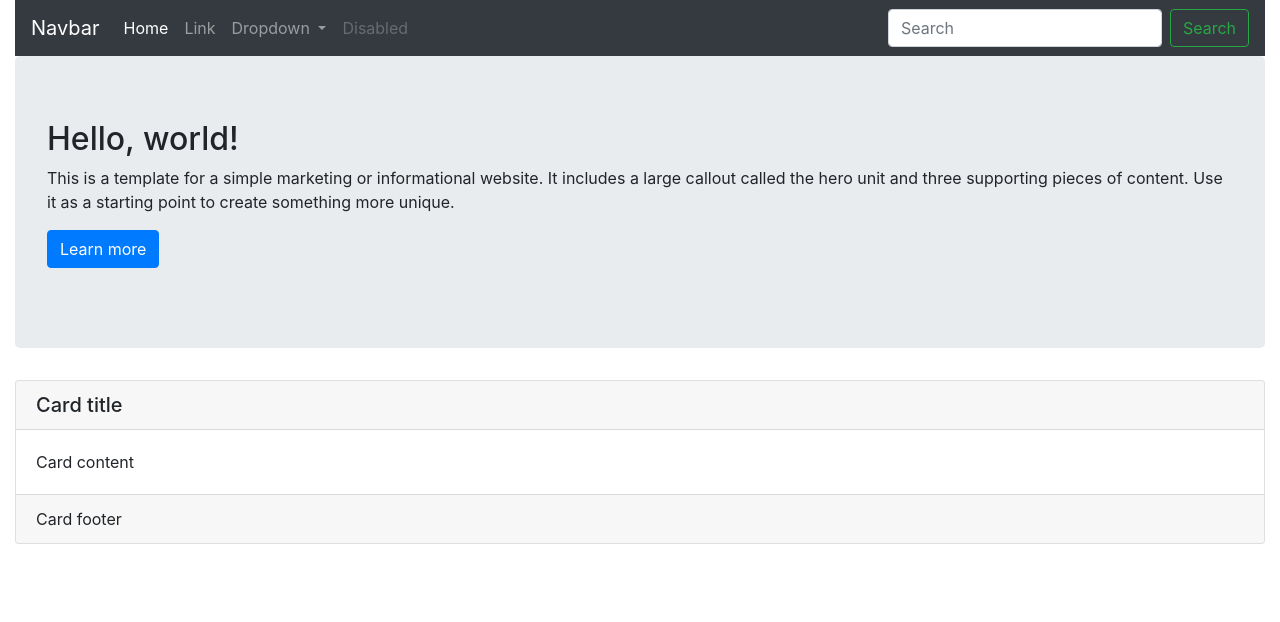
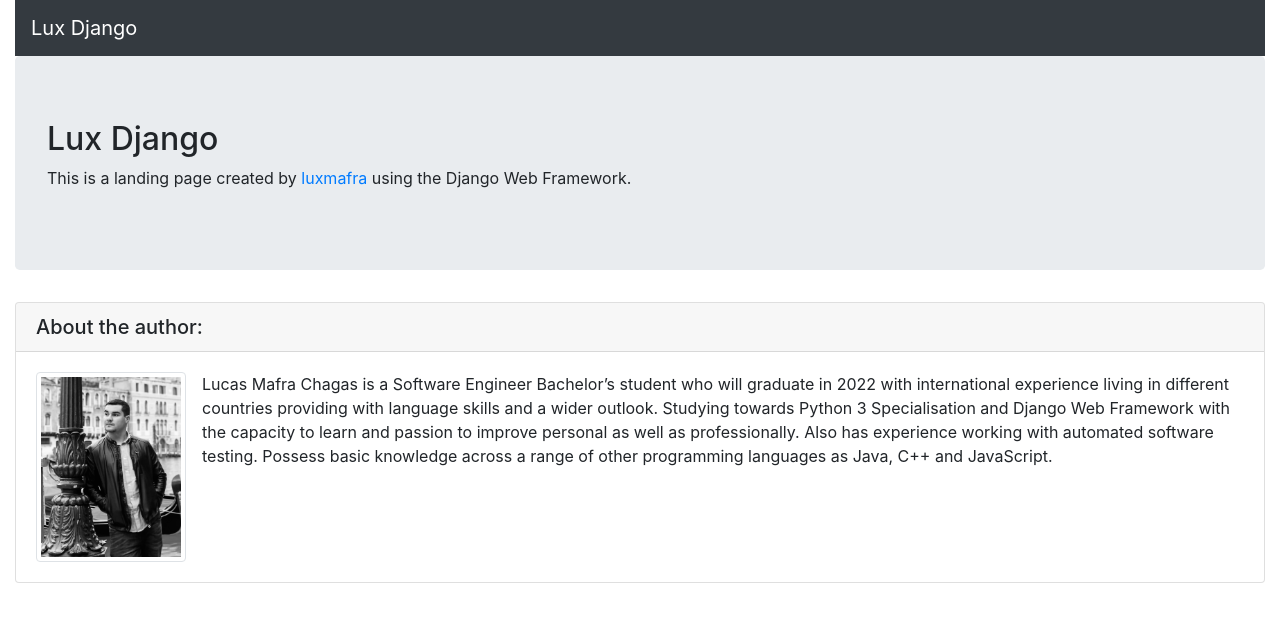
Before and after one commit to luxmafra/lux-django, a Django app: page / in a window 1280 px wide. Shown: the top 622 px of the page. Run offline with Django 3.2, Linux system fonts and the light colour scheme; some libraries are stand-ins or nearby versions.

Commit message:
front end: home

```diff
--- a/pypro/base/templates/base/home.html
+++ b/pypro/base/templates/base/home.html
@@ -6,14 +6,13 @@
     <meta http-equiv="X-UA-Compatible" content="IE=edge">
     <meta name="viewport" content="width=device-width, initial-scale=1">
 
-    <title>Bootstrap 4, from LayoutIt!</title>
+    <title>Lux Django</title>
 
-    <meta name="description" content="Source code generated using layoutit.com">
-    <meta name="author" content="LayoutIt!">
-
+    <meta name="description" content="Lux Django landing page">
+    <meta name="author" content="luxmafra">
+    <link rel="icon" type="image/png" href="{% static 'img/favicon.png' %}" />
     <link href="{% static 'css/bootstrap.min.css' %}" rel="stylesheet">
     <link href="{% static 'css/style.css' %}" rel="stylesheet">
-
 
 	<script src="{% static 'js/jquery.min.js' %}"></script>
     <script src="{% static 'js/bootstrap.min.js' %}"></script>
@@ -26,64 +25,43 @@
 	<div class="row">
 		<div class="col-md-12">
 			<nav class="navbar navbar-expand-lg navbar-dark bg-dark">
-  <a class="navbar-brand" href="#">Navbar</a>
+  <a class="navbar-brand" href="{% url 'base:home' %}">Lux Django</a>
   <button class="navbar-toggler" type="button" data-toggle="collapse" data-target="#navbarSupportedContent" aria-controls="navbarSupportedContent" aria-expanded="false" aria-label="Toggle navigation">
     <span class="navbar-toggler-icon"></span>
   </button>
 
   <div class="collapse navbar-collapse" id="navbarSupportedContent">
     <ul class="navbar-nav mr-auto">
-      <li class="nav-item active">
-        <a class="nav-link" href="#">Home <span class="sr-only">(current)</span></a>
-      </li>
-      <li class="nav-item">
-        <a class="nav-link" href="#">Link</a>
-      </li>
-      <li class="nav-item dropdown">
-        <a class="nav-link dropdown-toggle" href="#" id="navbarDropdown" role="button" data-toggle="dropdown" aria-haspopup="true" aria-expanded="false">
-          Dropdown
-        </a>
-        <div class="dropdown-menu" aria-labelledby="navbarDropdown">
-          <a class="dropdown-item" href="#">Action</a>
-          <a class="dropdown-item" href="#">Another action</a>
-          <div class="dropdown-divider"></div>
-          <a class="dropdown-item" href="#">Something else here</a>
-        </div>
-      </li>
-      <li class="nav-item">
-        <a class="nav-link disabled" href="#" tabindex="-1" aria-disabled="true">Disabled</a>
-      </li>
+
     </ul>
-    <form class="form-inline my-2 my-lg-0">
-      <input class="form-control mr-sm-2" type="search" placeholder="Search" aria-label="Search">
-      <button class="btn btn-outline-success my-2 my-sm-0" type="submit">Search</button>
-    </form>
+
   </div>
 </nav>
 			<div class="jumbotron">
 				<h2>
-					Hello, world!
+					Lux Django
 				</h2>
 				<p>
-					This is a template for a simple marketing or informational website. It includes a large callout called the hero unit and three supporting pieces of content. Use it as a starting point to create something more unique.
-				</p>
-				<p>
-					<a class="btn btn-primary btn-large" href="#">Learn more</a>
+                    This is a landing page created by <a href="https://github.com/luxmafra" target="_blank">luxmafra</a> using the Django Web Framework.
 				</p>
 			</div>
 			<div class="row">
 				<div class="col-md-12">
 					<div class="card">
 						<h5 class="card-header">
-							Card title
+							About the author:
 						</h5>
 						<div class="card-body">
 							<p class="card-text">
-								Card content
+								<img src="{% static 'img/luxmafra.jpeg' %}" width="150px" alt="luxmafra's photo" class="img-thumbnail float-left mr-3" />
+                                Lucas Mafra Chagas is a Software Engineer Bachelor’s student who will graduate in 2022
+                                with international experience living in different countries providing with language
+                                skills and a wider outlook. Studying towards Python 3 Specialisation and Django Web
+                                Framework with the capacity to learn and passion to improve personal as well as
+                                professionally. Also has experience working with automated software testing.
+                                Possess basic knowledge across a range of other programming languages as Java,
+                                C++ and JavaScript.
 							</p>
-						</div>
-						<div class="card-footer">
-							Card footer
 						</div>
 					</div>
 				</div>
--- /dev/null
+++ b/pypro/base/urls.py
@@ -0,0 +1,9 @@
+from django.urls import path
+
+from pypro.base.views import home
+
+
+app_name = 'base'
+urlpatterns = [
+    path('', home, name='home'),
+]
--- /dev/null
+++ b/pypro/django_assertions.py
@@ -0,0 +1,5 @@
+from django.test import TestCase
+
+_test_case = TestCase()
+
+assert_contains = _test_case.assertContains
--- a/pypro/urls.py
+++ b/pypro/urls.py
@@ -17,11 +17,10 @@
 from django.contrib import admin
 from django.urls import path, include
 
-from pypro.base.views import home
 
 urlpatterns = [
     path('admin/', admin.site.urls),
-    path('', home),
+    path('', include('pypro.base.urls')),
 ]
 
 if settings.DEBUG:
```
Also changed, not shown: pypro/base/tests/test_home.py (added, +21 -0 lines), tests/test_home.py (deleted, +0 -6 lines), pypro/base/__init__.py (added), pypro/base/static/img/favicon.png (added), pypro/base/static/img/luxmafra.jpeg (added), pypro/base/tests/__init__.py (added).
